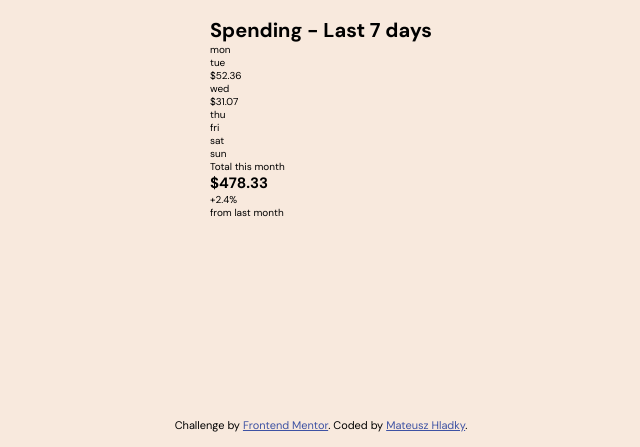
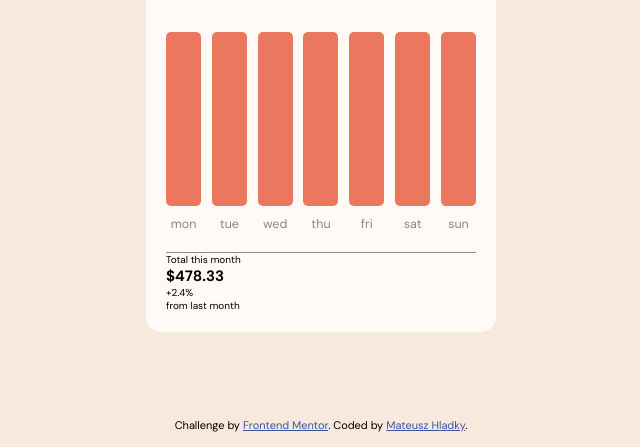
Before and after one commit to matibox/expenses-chart-component, a plain HTML site: page index.html in a window 1280 px wide. Shown: the part 353-800 px from the top of the page, without its empty margins (319-959 px from the left). Drawn offline with Linux system fonts and the light colour scheme.

Commit message:
Finish styling of spending section

```diff
--- a/index.html
+++ b/index.html
@@ -22,38 +22,38 @@
             </h1>
             <div class="graphs">
                 <div class="graph">
+                    <div class="tower"></div>
                     <div class="day-spending"></div>
-                    <div class="tower"></div>
                     <div class="weekday">mon</div>
                 </div>
                 <div class="graph">
+                    <div class="tower"></div>
                     <div class="day-spending"></div>
-                    <div class="tower"></div>
                     <div class="weekday">tue</div>
                 </div>
                 <div class="graph">
+                    <div class="tower"></div>
                     <div class="day-spending">$52.36</div>
-                    <div class="tower"></div>
                     <div class="weekday">wed</div>
                 </div>
                 <div class="graph">
+                    <div class="tower"></div>
                     <div class="day-spending">$31.07</div>
-                    <div class="tower"></div>
                     <div class="weekday">thu</div>
                 </div>
                 <div class="graph">
+                    <div class="tower"></div>
                     <div class="day-spending"></div>
-                    <div class="tower"></div>
                     <div class="weekday">fri</div>
                 </div>
                 <div class="graph">
+                    <div class="tower"></div>
                     <div class="day-spending"></div>
-                    <div class="tower"></div>
                     <div class="weekday">sat</div>
                 </div>
                 <div class="graph">
+                    <div class="tower"></div>
                     <div class="day-spending"></div>
-                    <div class="tower"></div>
                     <div class="weekday">sun</div>
                 </div>
             </div>
--- a/styles.css
+++ b/styles.css
@@ -1,4 +1,4 @@
-@import url('https://fonts.googleapis.com/css2?family=DM+Sans:wght@400;700&display=swap');
+@import url('https://fonts.googleapis.com/css2?family=DM+Sans:wght@300;400;700&display=swap');
 
 :root {
     font-size: 10px;
@@ -42,7 +42,7 @@ body {
     background-color: var(--soft-red);
     color: var(--very-pale-orange);
     width: 100%;
-    border-radius: 0.5rem;
+    border-radius: 1.5rem;
     padding: 2.5rem;
     display: flex;
     justify-content: space-between;
@@ -79,6 +79,83 @@ body {
     transform: translateX(-50%);
 }
 
+.spending {
+    background-color: var(--very-pale-orange);
+    display: flex;
+    flex-direction: column;
+    justify-content: center;
+    align-items: center;
+    width: 100%;
+    border-radius: 1.5rem;
+    padding: 2rem;
+}
+
+.spending-heading {
+    width: 100%;
+    font-size: 2.25rem;
+    color: var(--dark-brown);
+}
+
+.graphs {
+    width: 100%;
+    border-bottom: 1px solid var(--medium-brown);
+    display: flex;
+    justify-content: space-between;
+    align-items: flex-end;
+    height: 300px;
+    gap: 1rem;
+}
+
+.graph {
+    height: 100%;
+    display: flex;
+    flex-direction: column;
+    justify-content: flex-end;
+    align-items: center;
+    padding-block: 2rem;
+    width: 3.5rem;
+    gap: 1rem;
+}
+
+.day-spending {
+    padding: 5px;
+    background-color: var(--dark-brown);
+    color: #fff;
+    transition: all 0.2s ease;
+    opacity: 0;
+    order: -1;
+    border-radius: 5px;
+    font-size: 1.5rem;
+}
+
+.tower {
+    --graph-height: 67%;
+    --graph-color: var(--soft-red);
+    height: var(--graph-height);
+    border-radius: 0.5rem;
+    background-color: var(--graph-color);
+    width: 100%;
+    transition: all 0.2s ease;
+}
+
+.tower:hover {
+    filter: brightness(1.5);
+}
+
+.tower:hover + .day-spending {
+    opacity: 1;
+}
+
+.weekday {
+    margin-inline: auto;
+    color: var(--medium-brown);
+    font-size: 1.25rem;
+}
+
+.summary {
+    width: 100%;
+}
+
 .attribution {
     font-size: 11px;
     text-align: center;
```
